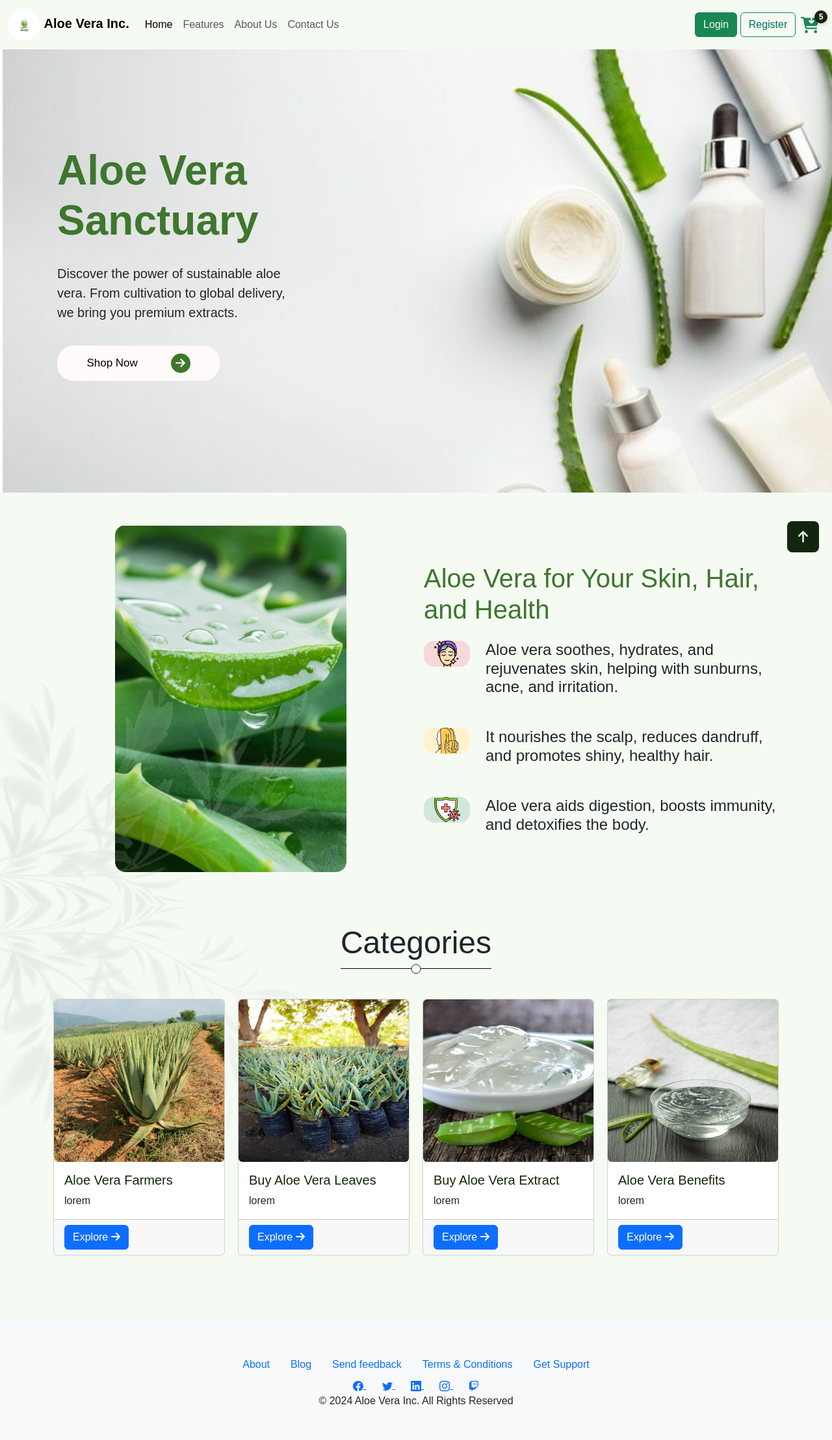
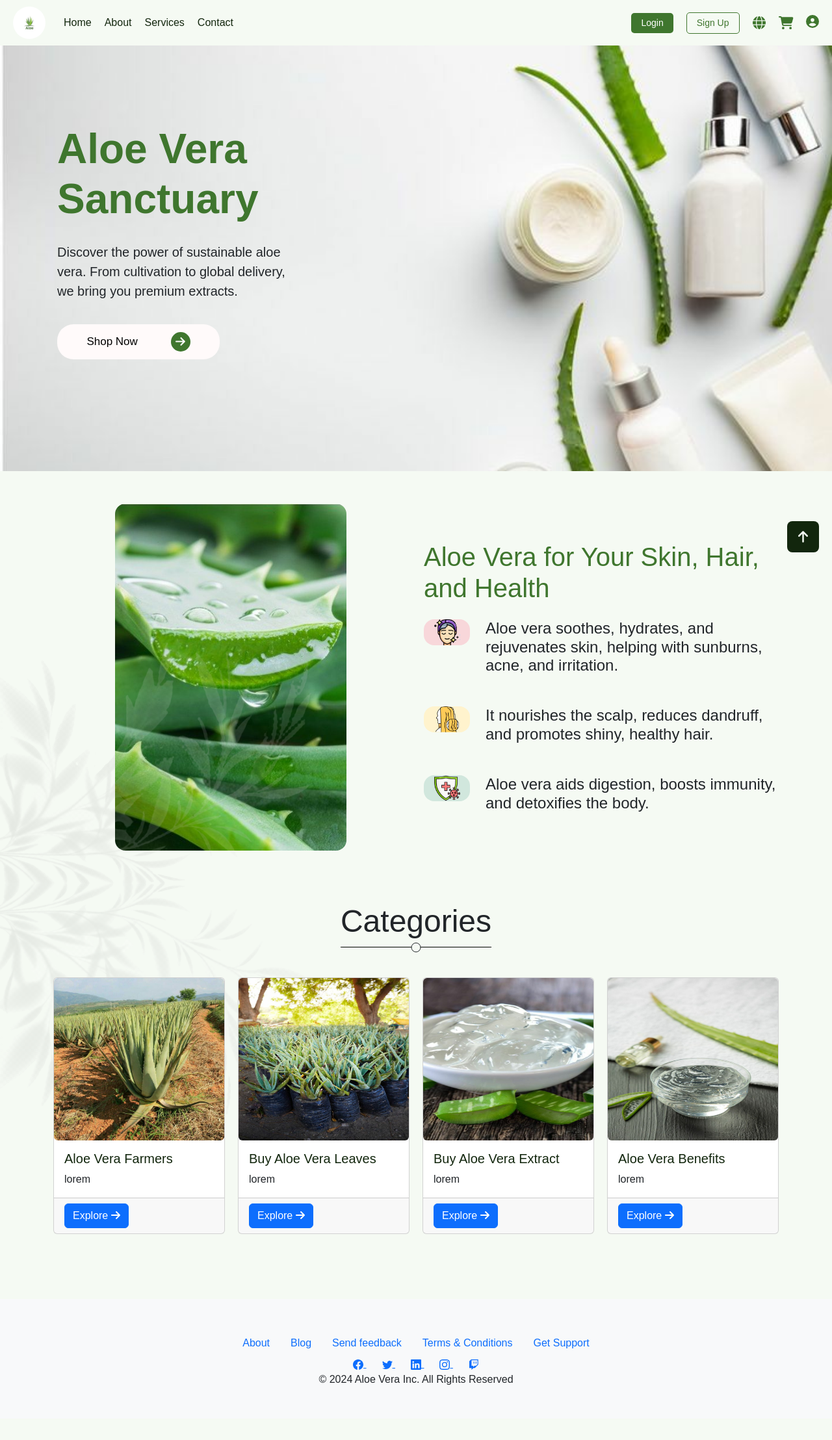
Before and after one commit to AbdelrhmanEssam74/Aloe-Vera, a PHP site: page / in a window 1280 px wide. Shown: the whole page at 65% size. After the commit the page ends 2131 px from the top, so only its background shows below. Run offline with PHP 8.4, Linux system fonts and the light colour scheme; some libraries are stand-ins or nearby versions.

Commit message:
Update configuration settings and enhance navbar styling
- Refactor and improve the styling of the navbar for better visual layout.
- Add responsive styles for mobile view, including a dropdown menu.
- Integrate Bootstrap Icons for enhanced iconography in navigation.

```diff
--- a/assets/css/main1.css
+++ b/assets/css/main1.css
@@ -1,6 +1,7 @@
 :root {
     --background-color: #f5faf3;
     --main-color: #3f762e;
+    --main-hover-color: #2a5020;
     --snow-color: #fffafa;
     --ghost-color: #f8f8ff;
     --off-white-color: #fbfbfb;
@@ -22,9 +23,150 @@ html {
     background-color: var(--background-color);
 }
 
-header nav {
+/* Navbar styling */
+#navbar {
+    top: 0;
+    display: flex;
+    align-items: center;
+    justify-content: space-between;
     background-color: var(--background-color);
+    padding: 10px 20px;
+    width: 100%;
+    z-index: 999;
 }
+
+#navbar .logo {
+    display: flex;
+    align-items: center;
+    font-size: 20px;
+    font-weight: bold;
+}
+
+#navbar .nav-links {
+    display: flex;
+    gap: 20px;
+    margin-left: 20px;
+}
+
+#navbar .nav-links a {
+    color: var(--dark-color);
+    text-decoration: none;
+    transition: color 0.3s;
+}
+
+#navbar .nav-links a:hover {
+    color: var(--main-color);
+}
+
+#navbar .right-section {
+    display: flex;
+    align-items: center;
+    gap: 20px;
+}
+
+#navbar .btn {
+    background-color: var(--main-color);
+    border: none;
+    color: white;
+    padding: 5px 15px;
+    cursor: pointer;
+    border-radius: 5px;
+    font-size: 14px;
+}
+
+#navbar .btn.outline {
+    background-color: transparent;
+    border: none;
+    color: var(--main-color);
+    padding: 5px 15px;
+    cursor: pointer;
+    border-radius: 5px;
+    border: 1px solid var(--main-color);
+    font-size: 14px;
+}
+
+#navbar .btn.outline:hover {
+    color: white;
+}
+#navbar .btn:hover {
+    background-color: var(--main-hover-color);
+}
+
+#navbar .icon {
+    color: var(--main-color);
+    font-size: 20px;
+    cursor: pointer;
+}
+
+.dropdown {
+    position: relative;
+}
+
+.dropdown-menu {
+    display: none;
+    position: absolute;
+    right: 0;
+    top: 40px;
+    background-color: white;
+    box-shadow: 0px 4px 6px rgba(0, 0, 0, 0.1);
+    border-radius: 5px;
+    overflow: hidden;
+}
+
+.dropdown-menu a {
+    display: block;
+    padding: 10px 20px;
+    color: #333;
+    text-decoration: none;
+}
+
+.dropdown-menu a:hover {
+    background-color: #f0f0f0;
+}
+
+.dropdown:hover .dropdown-menu {
+    display: block;
+}
+
+.menu-icon {
+    display: none;
+    font-size: 25px;
+    cursor: pointer;
+}
+
+.nav-links-mobile {
+    display: flex;
+    flex-direction: column;
+    gap: 10px;
+}
+
+.nav-links-mobile a {
+    text-decoration: none;
+    color: var(--main-color);
+    font-size: 20px;
+    border-bottom: 1px solid;
+    transition: 0.5s ease;
+}
+
+.nav-links-mobile a:hover {
+    padding: 10px;
+}
+
+/* Responsive styles */
+@media (max-width: 768px) {
+    #navbar .nav-links {
+        display: none;
+    }
+
+    .menu-icon {
+        display: block;
+    }
+
+    #navbar .right-section .btn {
+        display: none;
+    }
+}
+
 
 #register-btn {
     color: #007358;
@@ -715,6 +857,7 @@ html:not(.dark-style) .account-settings-links .list-group-item.active {
     height: 300px;
     width: 100%;
 }
+
 /* Chrome, Safari, Edge, Opera */
 input::-webkit-outer-spin-button,
 input::-webkit-inner-spin-button {
@@ -727,10 +870,13 @@ input[type=tel],
 input[type=number] {
     -moz-appearance: textfield;
 }
-input[type=radio]{
+
+input[type=radio] {
     cursor: pointer;
 }
-textarea{
+
+textarea {
     resize: none;
 }
+
 /*End Categories*/
--- a/views/layouts/main.php
+++ b/views/layouts/main.php
@@ -27,5 +27,7 @@
 <script src="https://cdnjs.cloudflare.com/ajax/libs/jquery/3.7.1/jquery.js" integrity="sha512-+k1pnlgt4F1H8L7t3z95o3/KO+o78INEcXTbnoJQ/F2VqDVhWoaiVml/OEHv9HsVgxUaVW+IbiZPUJQfF/YxZw==" crossorigin="anonymous" referrerpolicy="no-referrer"></script>
 <script src="/assets/js/main.js"></script>
 <script src="https://maps.googleapis.com/maps/api/js?key=AIzaSyAFHz-7hKCyzYx2kWfY-S_kSi6Hm8pZ8jk"></script>
+<!-- Bootstrap Icons -->
+<link href="https://cdn.jsdelivr.net/npm/bootstrap-icons/font/bootstrap-icons.css" rel="stylesheet">
 </body>
 </html>
--- a/views/main/profile.php
+++ b/views/main/profile.php
@@ -11,7 +11,7 @@ if (!app()->session->get('login')) {
         <div class="row">
             <!-- Profile Header -->
             <div class="col-12 mb-4">
-                <div class="profile-header position-relative mb-4">
+                <div class=" position-relative mb-4">
 <!--                    <div class="position-absolute top-0 end-0 p-3">-->
 <!--                        <button class="btn btn-light"><i class="fas fa-edit me-2"></i>Edit Cover</button>-->
 <!--                    </div>-->
--- a/views/partials/navbar.php
+++ b/views/partials/navbar.php
@@ -1,61 +1,62 @@
-<!--Start Header-->
-<header class="border-bottom lh-1 py-3">
-    <nav class="navbar navbar-expand-lg fixed-top">
-        <div class="container-fluid">
-            <a class="navbar-brand" href="/">
-                <span class="avatar avatar-md">
-                    <img src="/assets/images/logo.jpg" alt="" width="50" class="rounded-circle">
-                </span>
-                <span class="fw-bold">Aloe Vera Inc.</span>
-            </a>
-            <button class="navbar-toggler" type="button" data-bs-toggle="collapse" data-bs-target="#navbarText"
-                    aria-controls="navbarText" aria-expanded="false" aria-label="Toggle navigation">
-                <span class="navbar-toggler-icon"></span>
-            </button>
-            <div class="collapse navbar-collapse" id="navbarText">
-                <ul class="navbar-nav me-auto mb-2 mb-lg-0">
-                    <li class="nav-item">
-                        <a class="nav-link active" aria-current="page" href="/">Home</a>
-                    </li>
-                    <li class="nav-item">
-                        <a class="nav-link" href="#">Features</a>
-                    </li>
-                    <li class="nav-item">
-                        <a class="nav-link" href="/aboutUs">About Us</a>
-                    </li>
-                    <li class="nav-item">
-                        <a class="nav-link" href="/contactUs">Contact Us</a>
-                    </li>
-                </ul>
 
-                <span class="navbar-text">
-                    <?php if (!empty(app()->session->get('login')) && app()->session->get('login') === true): ?>
-                        <!-- User Dropdown -->
-                        <div class="dropdown">
-                            <a class="d-flex align-items-center text-decoration-none dropdown-toggle" id="userDropdown" data-bs-toggle="dropdown" aria-expanded="false">
-                                <span class="avatar avatar-sm cursor-pointer">
-                                    <img src="<?php echo app()->session->get('user_avatar') ?: '/assets/images/default-avatar.png'; ?>" alt="User Avatar" width="40" class="rounded-circle">
-                                </span>
-                            </a>
-                            <ul class="dropdown-menu dropdown-menu-end" aria-labelledby="userDropdown">
-                                <li><a class="dropdown-item" href="/user/profile/<?= app()->session->get('user_id') ?>">Profile</a></li>
-                                <li><a class="dropdown-item" href="/user/settings">Settings</a></li>
-                                <li><hr class="dropdown-divider"></li>
-                                <li><a class="dropdown-item text-danger" href="/logout">Logout</a></li>
-                            </ul>
-                        </div>
-                    <?php else: ?>
-                        <a href="/login" class="btn btn-success text-light text-decoration-none">Login</a>
-                        <a href="/signup" id="register-btn" class="btn btn-outline-success">Register</a>
-                    <?php endif; ?>
-                </span>
+<header>
+    <nav id="navbar" class="navbar-expand-lg position-fixed">
+        <div class="d-flex gap-2 align-items-center">
+            <div class="logo">
+                <a href="/" class="avatar avatar-sm ">
+                    <img src="/assets/images/logo.jpg" alt="logo" width="50" class="rounded-circle">
+                    <span>
+                </a>
             </div>
-            <span class="cart-icon badge text-success" data-count="5"
-                  type="button" data-bs-toggle="offcanvas" data-bs-target="#offcanvasRight"
-                  aria-controls="offcanvasRight">
-                <i class="fa-solid fa-cart-arrow-down"></i>
-            </span>
+            <div class="nav-links">
+                <a href="/">Home</a>
+                <a href="/aboutUs">About</a>
+                <a href="#">Services</a>
+                <a href="/contactUs">Contact</a>
+            </div>
+        </div>
+        <div class="menu-icon" data-bs-toggle="offcanvas" data-bs-target="#offcanvasRight"
+             aria-controls="offcanvasRight"><i class="fas fa-bars"></i></div>
+        <!--    <button class="btn btn-primary" type="button" data-bs-toggle="offcanvas" data-bs-target="#offcanvasRight" aria-controls="offcanvasRight">Toggle right offcanvas</button>-->
+        <div class="right-section">
+            <a href="/login" class="btn">Login</a>
+            <a href="/signup" class="btn outline">Sign Up</a>
+            <i class="fas fa-globe icon"></i>
+            <i class="fas fa-shopping-cart icon"></i>
+            <div class="dropdown">
+                <i class="fas fa-user-circle icon"></i>
+                <div class="dropdown-menu">
+                    <a href="#">Profile</a>
+                    <a href="#">Settings</a>
+                    <a href="#">Logout</a>
+                </div>
+            </div>
         </div>
     </nav>
 </header>
-<!--End Header-->
+
+<div class="offcanvas offcanvas-end" tabindex="-1" id="offcanvasRight" aria-labelledby="offcanvasRightLabel">
+    <div class="offcanvas-header">
+        <h5 id="offcanvasRightLabel">Offcanvas right</h5>
+        <button type="button" class="btn-close text-reset" data-bs-dismiss="offcanvas" aria-label="Close"></button>
+    </div>
+    <div class="offcanvas-body">
+        <div class="nav-links-mobile">
+            <a href="#">Home</a>
+            <a href="#">About</a>
+            <a href="#">Services</a>
+            <a href="#">Contact</a>
+        </div>
+    </div>
+</div>
+<!---->
+<!--<script>-->
+<!--    const menuIcon = document.querySelector('.menu-icon');-->
+<!--    const offcanvas = document.getElementById('offcanvasMenu');-->
+<!---->
+<!--    menuIcon.addEventListener('click', toggleOffcanvas);-->
+<!---->
+<!--    function toggleOffcanvas() {-->
+<!--        offcanvas.classList.toggle('active');-->
+<!--    }-->
+<!--</script>-->
```
